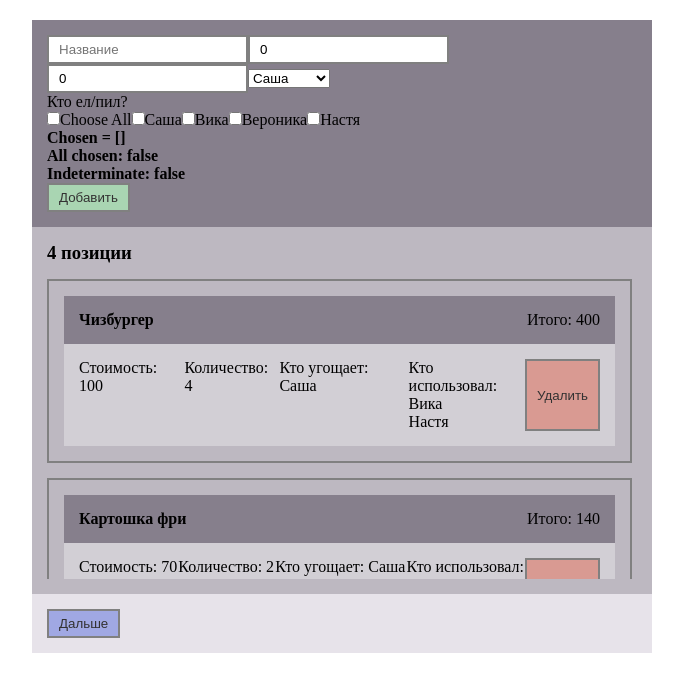
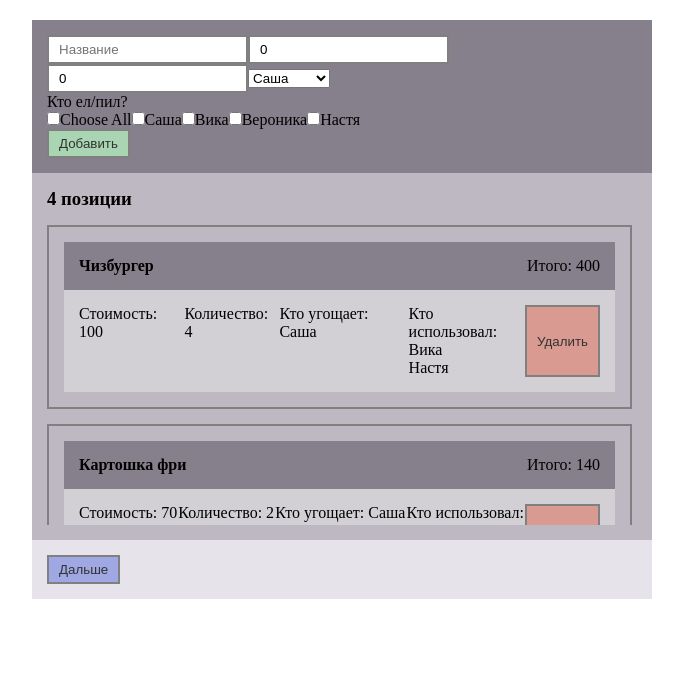
Before and after one commit to AlexxxMaxxx/Tasks_OVP, a Vue app: page /products in a window 1280 px wide. Shown: the top 692 px of the page, without its empty margins (298-981 px from the left). Built offline with nearby package versions, Linux system fonts and the light colour scheme.

Commit message:
Mini fix ProductForm

```diff
--- a/src/components/ProductForm.vue
+++ b/src/components/ProductForm.vue
@@ -46,10 +46,6 @@
 						<input type="checkbox" :value="person" v-model="chosenPeople" />
 						<span>{{ person.name }}</span>
 					</label>
-					<br />
-					<h4>Chosen = {{ chosenPeople }}</h4>
-					<h4>All chosen: {{ allChosen }}</h4>
-					<h4>Indeterminate: {{ indeterminate }}</h4>
 				</label>
 			</div>
 		</form>
```
